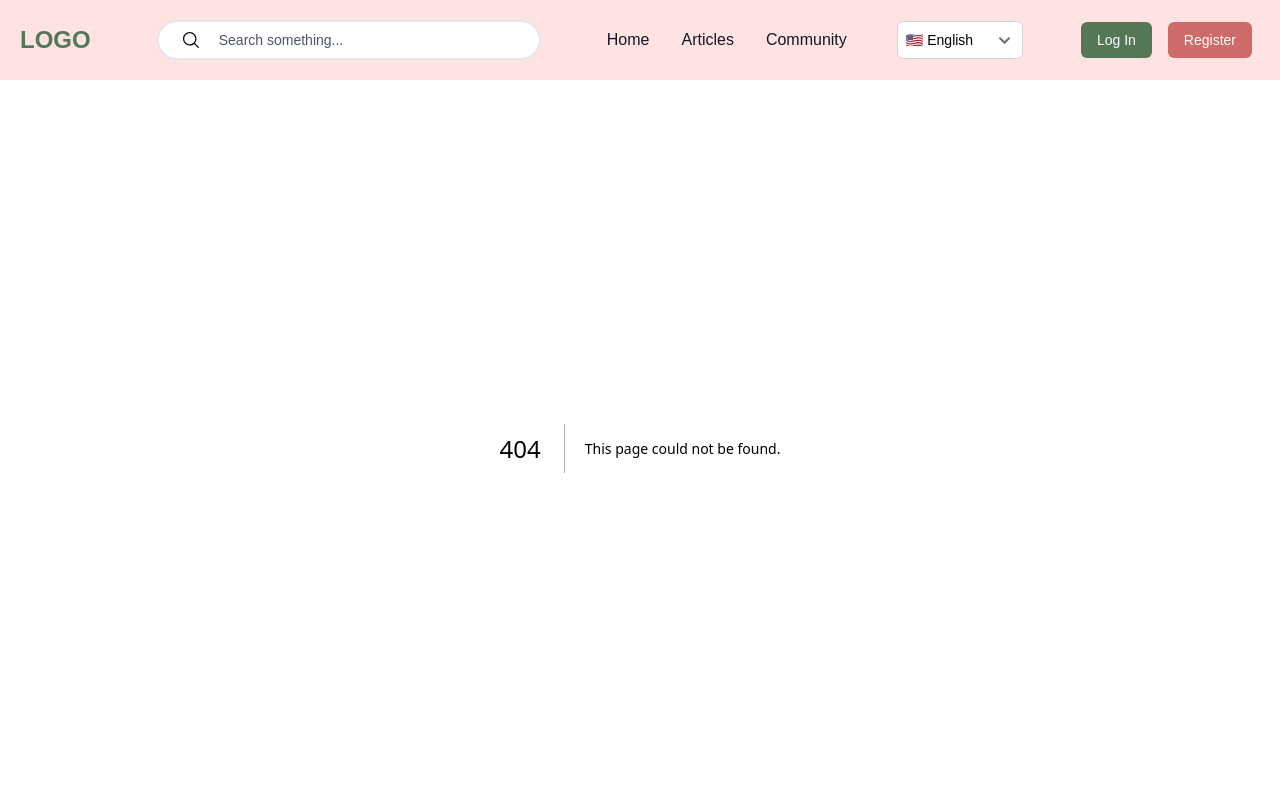
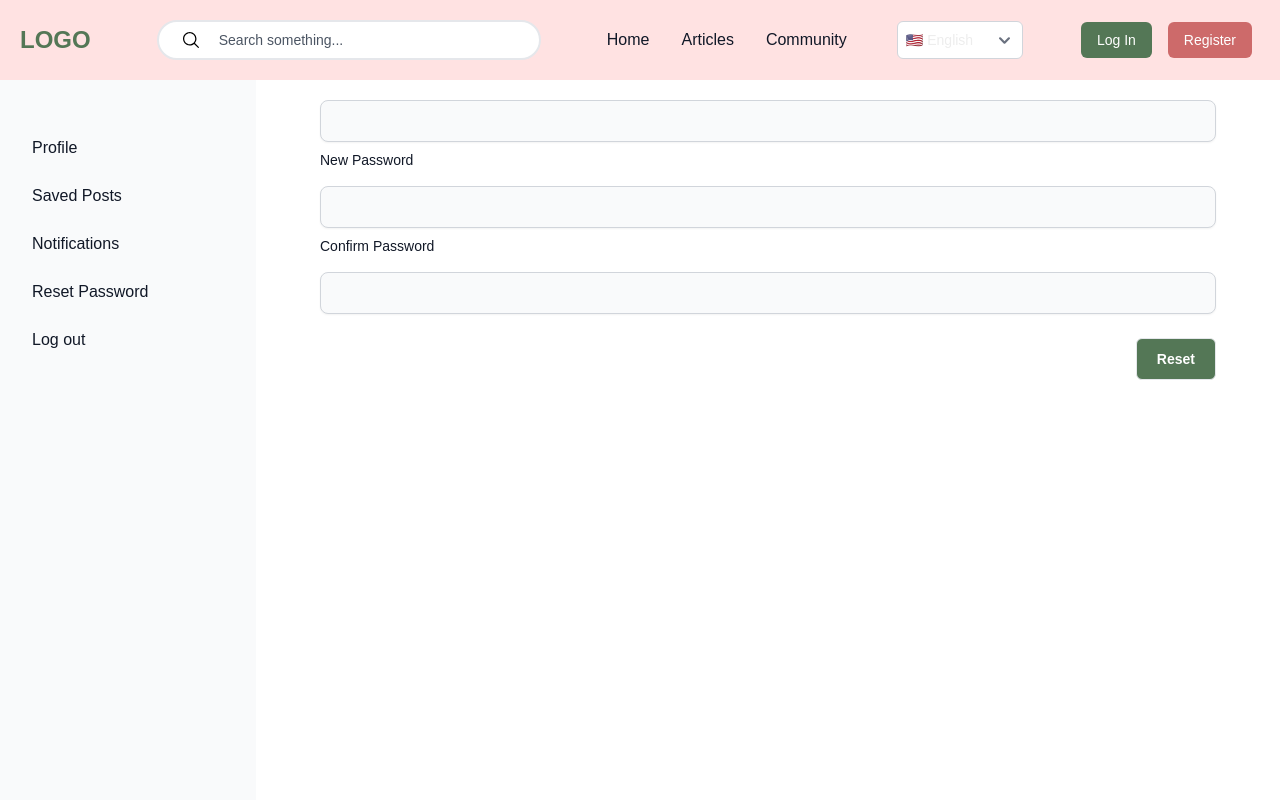
Before and after one commit to KdG-BCIT-ISSP/nest-client, a Next.js app: page /profile/reset-password in a window 1280 px wide. Before the commit this address had no page. Shown: the top 800 px of the page. Built offline with nearby package versions, Linux system fonts and the light colour scheme.

Commit message:
[NEST-FE-59]add profile reset-password page

```diff
--- /dev/null
+++ b/app/profile/reset-password/page.tsx
@@ -0,0 +1,19 @@
+"use client";
+
+import SideMenu from "@/components/SideMenu";
+import ResetPasswordField from "@/components/ResetPasswordField";
+import { useAtom } from "jotai";
+import { userAtom } from "@/atoms/user/atom";
+
+export default function ProfilePage() {
+  const [userData] = useAtom(userAtom);
+
+  return (
+    <div className="p-4 sm:ml-64 bg-white">
+      <SideMenu />
+      <div className="container mr-auto max-w-5xl">
+        <ResetPasswordField />
+      </div>
+    </div>
+  );
+}
--- /dev/null
+++ b/components/ResetPasswordField.tsx
@@ -0,0 +1,119 @@
+
+import React, { useState } from "react";
+import Button from "./Button";
+import { put } from "@/app/lib/fetchInterceptor";
+
+
+export default function ResetPasswordField() {
+
+  const InputFieldLabels = ["Old Password", "New Password", "Confirm Password"];
+
+  const [oldPassword, setOldPassword] = useState("");
+  const [newPassword, setNewPassword] = useState("");
+  const [confirmPassword, setConfirmPassword] = useState("");
+  const [error, setError] = useState<string | null>(null); useState("");
+  const [success, setSuccess] = useState<string | null>(null);
+
+  const handleResetPassword = async (e: React.FormEvent) => {
+    e.preventDefault();
+    setError(null);
+    setSuccess(null);
+
+
+
+    if (newPassword.length < 8) {
+      setError("New password must be at least 8 characters long.");
+      return;
+    }
+
+
+    if (newPassword !== confirmPassword) {
+      setError("New password and confirm password do not match.");
+      return;
+    }
+
+
+    try {
+      const response = await put("/api/password/change", {
+        oldPassword: oldPassword,
+        newPassword: newPassword,
+      });
+
+      if (response) {
+        setSuccess("Password changed successfully.");
+      } else {
+        setError("Password change failed. Try again.");
+      }
+    } catch (error: any) {
+
+      if (error.response) {
+        const message = error.response.data?.message || "An unexpected error occurred";
+        setError(message);
+      } else {
+        setError("Network error or server is unavailable.");
+      }
+    }
+  };
+
+
+  return (
+    <div className="flex flex-wrap gap-2 mb-3">
+      <label
+        htmlFor="oldPassword"
+        className="text-sm font-medium text-gray-900 block mb-2"
+      >
+        {InputFieldLabels[0]}
+      </label>
+      <input
+        type="password"
+        name="oldPassword"
+        id="oldPassword"
+        className="shadow-sm bg-gray-50 border border-gray-300 text-gray-900 sm:text-sm rounded-lg focus:ring-cyan-600 focus:border-cyan-600 block w-full p-2.5"
+        value={oldPassword}
+        onChange={(e) => setOldPassword(e.target.value)}
+        required
+      />
+      <label
+        htmlFor="newPassword"
+        className="text-sm font-medium text-gray-900 block mb-2"
+      >
+        {InputFieldLabels[1]}
+      </label>
+      <input
+        type="password"
+        name="newPassword"
+        id="newPassword"
+        className="shadow-sm bg-gray-50 border border-gray-300 text-gray-900 sm:text-sm rounded-lg focus:ring-cyan-600 focus:border-cyan-600 block w-full p-2.5"
+        value={newPassword}
+        onChange={(e) => setNewPassword(e.target.value)}
+        required
+      />
+      <label
+        htmlFor="confirmPassword"
+        className="text-sm font-medium text-gray-900 block mb-2"
+      >
+        {InputFieldLabels[2]}
+      </label>
+      <input
+        type="password"
+        name="confirmPassword"
+        id="confirmPassword"
+        className="shadow-sm bg-gray-50 border border-gray-300 text-gray-900 sm:text-sm rounded-lg focus:ring-cyan-600 focus:border-cyan-600 block w-full p-2.5"
+        value={confirmPassword}
+        onChange={(e) => setConfirmPassword(e.target.value)}
+        required
+      />
+
+      {error && <div className="text-red-500 text-sm">{error}</div>}
+      {success && <div className="text-green-500 text-sm">{success}</div>}
+      <div className="flex justify-end w-full">
+
+        <Button
+          label="Reset"
+          onClick={handleResetPassword}
+          className="bg-secondary text-white font-bold rounded-md text-sm px-5 py-2.5 block bt-2 border mt-4"
+        />
+      </div>
+    </div>
+  );
+}
```
